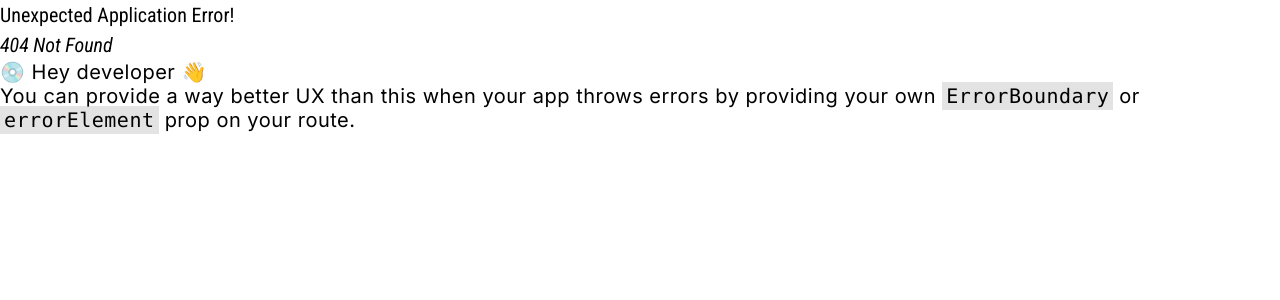
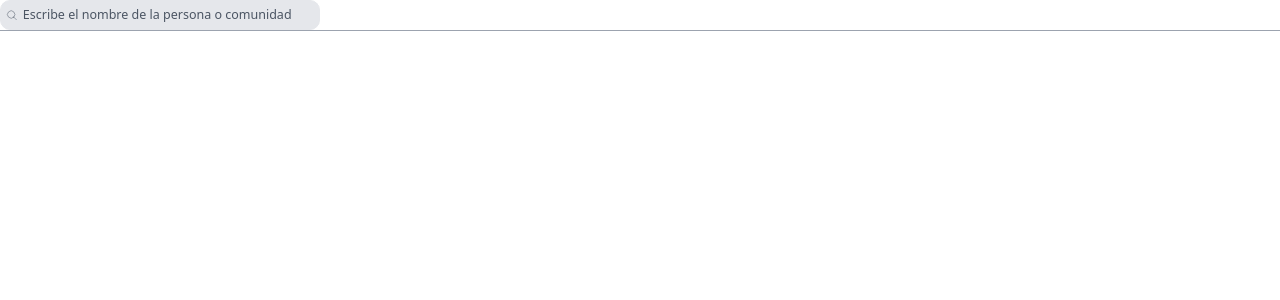
Before and after one commit to FelipeCabal/gossip-web-frontend, a React (Vite) app: page /search in a window 1280 px wide. Before the commit this address had no page. Shown: the top 300 px of the page. Built offline with nearby package versions, Linux system fonts and the light colour scheme.

Commit message:
formulario de busqueda de comunidades

```diff
--- a/src/App.jsx
+++ b/src/App.jsx
@@ -17,6 +17,7 @@ import { LayoutComponent } from './pages/LayoutComponent';
 import { PerfilUsuario } from './pages/Perfil/PerfilUsuario';
 import { useState } from 'react';
 import { RefreshProvider } from './providers/RefreshProvider.jsx';
+import { BusquedaComunidades } from './components/BusquedaComunidades.jsx';
 
 const App = () => {
   const [refresh, setRefresh] = useState(false)
@@ -62,6 +63,10 @@ const App = () => {
         ]
       },
       {
+        path: 'search',
+        element: <BusquedaComunidades/>
+      },
+      {
         path: 'perfil/:id',
         element: <PerfilUsuario />,
         children: [
--- /dev/null
+++ b/src/components/BusquedaComunidades.jsx
@@ -0,0 +1,30 @@
+
+import { TextField, styled } from "@mui/material";
+
+
+
+export function BusquedaComunidades() {
+  return (
+    <>
+      <section className="flex border-b border-gray-400">
+        <div className="w-full">
+          <form action="" className="w-1/3">
+            <div class="flex items-center border rounded-2xl bg-gray-200 p-2 w-full max-w-lg">
+              <svg xmlns="http://www.w3.org/2000/svg" fill="none" viewBox="0 0 24 24" stroke="currentColor" class="w-5 h-5 text-gray-600 mr-2">
+                <path stroke-linecap="round" stroke-linejoin="round" d="M21 21l-5.197-5.197m0 0A7.5 7.5 0 1 0 5.196 5.196a7.5 7.5 0 0 0 10.607 10.607Z" />
+              </svg>
+              <input
+                type="text"
+                placeholder="Escribe el nombre de la persona o comunidad"
+                class="w-full bg-transparent outline-none border-none text-gray-700 placeholder-gray-600 focus:ring-0 focus:outline-none text-xl"
+              />
+            </div>
+          </form>
+        </div>
+      </section>
+      <section>
+
+      </section>
+    </>
+  )
+}
```
